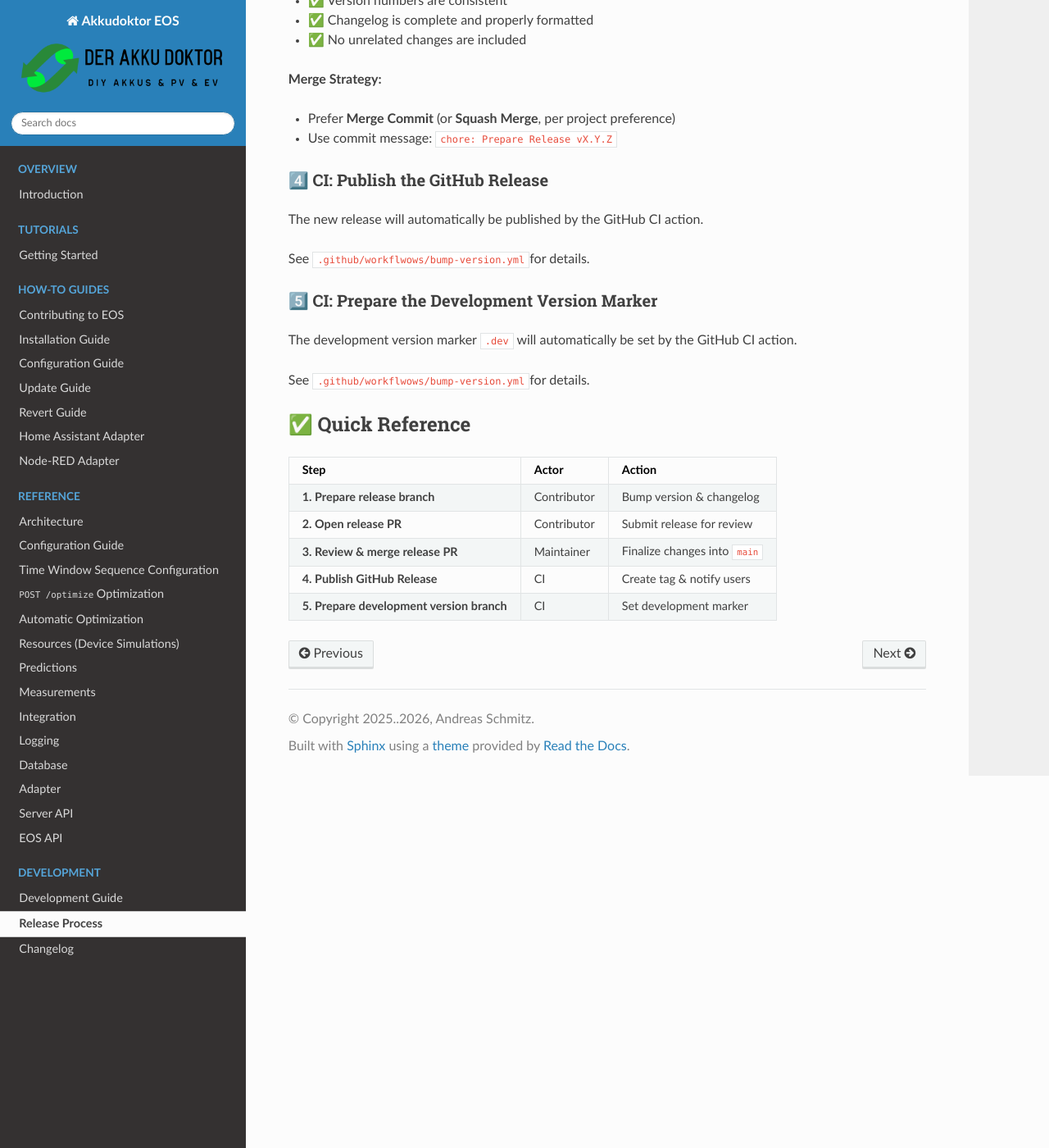
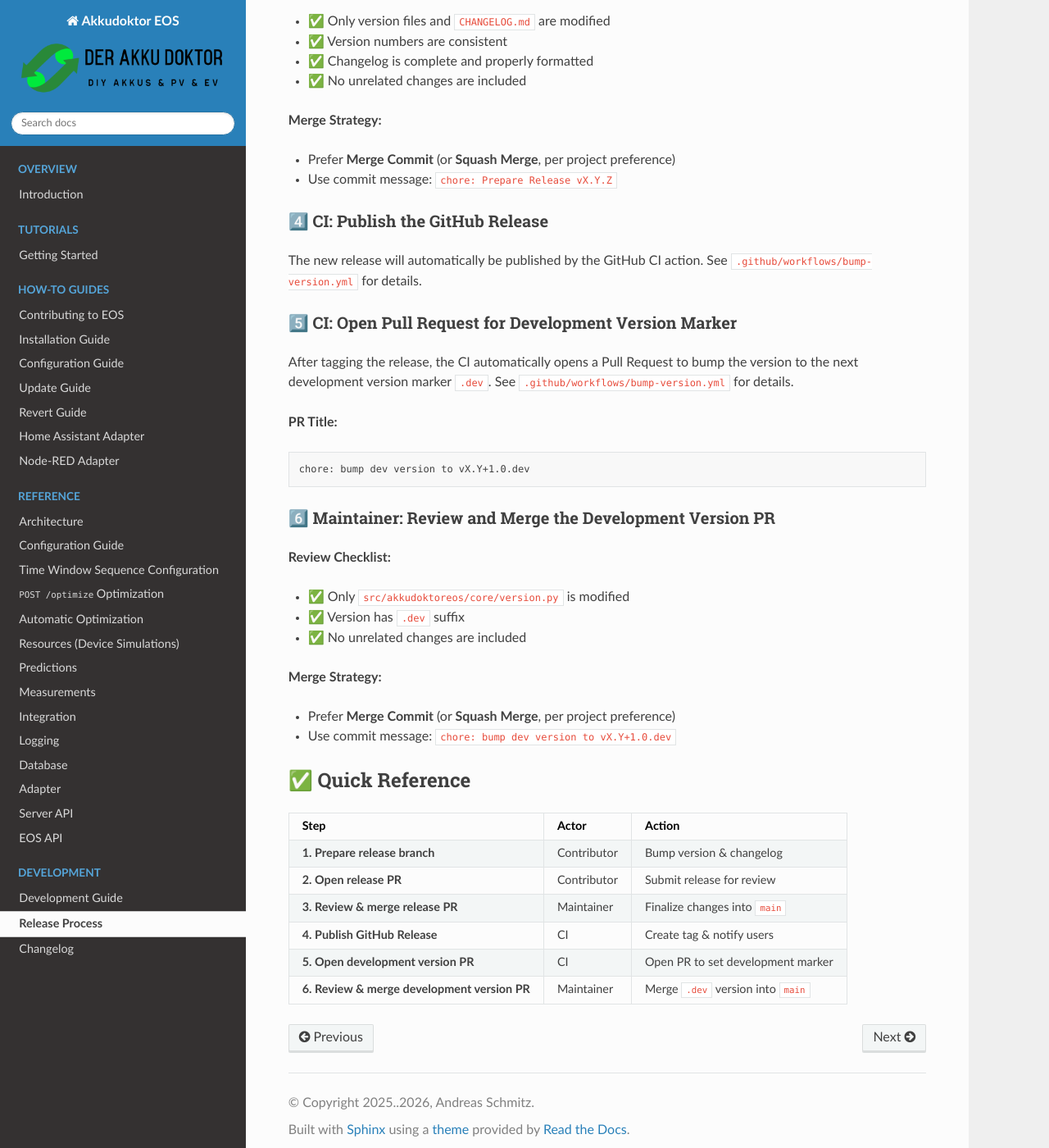
Before and after one commit to Akkudoktor-EOS/EOS, a Sphinx documentation site: the page built from docs/develop/release.md, in a window 1280 px wide and 1400 px high, scrolled down 2518 px. Shown: the whole window at 82% size. Built offline with Sphinx 7.4.7 and the Read the Docs theme 3.1.0, drawn with Linux system fonts in a browser that asks for light colours; some of the changed text lies outside the part shown.

Commit message:
fix: bump release workflow blocked by rules (#962)
GitHub actions are not allowed to create commits on the main branch.
Instead create a pull request for bumping version to development
version.

Signed-off-by: Bobby Noelte <b0661n0e17e@gmail.com>

`````diff
--- a/docs/develop/release.md
+++ b/docs/develop/release.md
@@ -1,4 +1,5 @@
 % SPDX-License-Identifier: Apache-2.0
+
 (release-page)=
 
 # Release Process
@@ -13,8 +14,9 @@ and how to set a **development version** after the release.
 | 1    | Contributor | Prepare a release branch **in your fork** |
 | 2    | Contributor | Open a **Pull Request to upstream** (`Akkudoktor-EOS/EOS`) |
 | 3    | Maintainer  | Review and **merge the release PR** |
-| 4    | CI  | Create the **GitHub Release and tag** |
-| 5    | CI  | Set the **development version marker** via a follow-up PR |
+| 4    | CI          | Create the **GitHub Release and tag** |
+| 5    | CI          | Open a **Pull Request to set the development version marker** |
+| 6    | Maintainer  | Review and **merge the development version PR** |
 
 ## 🔄 Detailed Workflow
 
@@ -26,11 +28,10 @@ and how to set a **development version** after the release.
 git clone https://github.com/<your-username>/EOS
 cd EOS
 git remote add eos https://github.com/Akkudoktor-EOS/EOS
-
 git fetch eos
 git checkout main
 git pull eos main
-````
+```
 
 #### Create the release branch
 
@@ -101,10 +102,12 @@ chore: prepare release vX.Y.Z
 This pull request prepares release **vX.Y.Z**.
 
 ### Changes
+
 - Version bump
 - Changelog update
 
 ### Changelog Summary
+
 <!-- Copy key highlights from CHANGELOG.md here -->
 
 See `CHANGELOG.md` for full details.
@@ -127,14 +130,32 @@ See `CHANGELOG.md` for full details.
 ### 4️⃣ CI: Publish the GitHub Release
 
 The new release will automatically be published by the GitHub CI action.
+See `.github/workflows/bump-version.yml` for details.
 
-See `.github/workflwows/bump-version.yml`for details.
+### 5️⃣ CI: Open Pull Request for Development Version Marker
 
-### 5️⃣ CI: Prepare the Development Version Marker
+After tagging the release, the CI automatically opens a Pull Request to bump
+the version to the next development version marker `.dev`.
+See `.github/workflows/bump-version.yml` for details.
 
-The development version marker `.dev` will automatically be set by the GitHub CI action.
+**PR Title:**
 
-See `.github/workflwows/bump-version.yml`for details.
+```text
+chore: bump dev version to vX.Y+1.0.dev
+```
+
+### 6️⃣ Maintainer: Review and Merge the Development Version PR
+
+**Review Checklist:**
+
+- ✅ Only `src/akkudoktoreos/core/version.py` is modified
+- ✅ Version has `.dev` suffix
+- ✅ No unrelated changes are included
+
+**Merge Strategy:**
+
+- Prefer **Merge Commit** (or **Squash Merge**, per project preference)
+- Use commit message: `chore: bump dev version to vX.Y+1.0.dev`
 
 ## ✅ Quick Reference
 
@@ -144,4 +165,5 @@ See `.github/workflwows/bump-version.yml`for details.
 | **2. Open release PR** | Contributor | Submit release for review |
 | **3. Review & merge release PR** | Maintainer | Finalize changes into `main` |
 | **4. Publish GitHub Release** | CI | Create tag & notify users |
-| **5. Prepare development version branch** | CI | Set development marker |
+| **5. Open development version PR** | CI | Open PR to set development marker |
+| **6. Review & merge development version PR** | Maintainer | Merge `.dev` version into `main` |
`````
Also changed, not shown: 1 other file.
